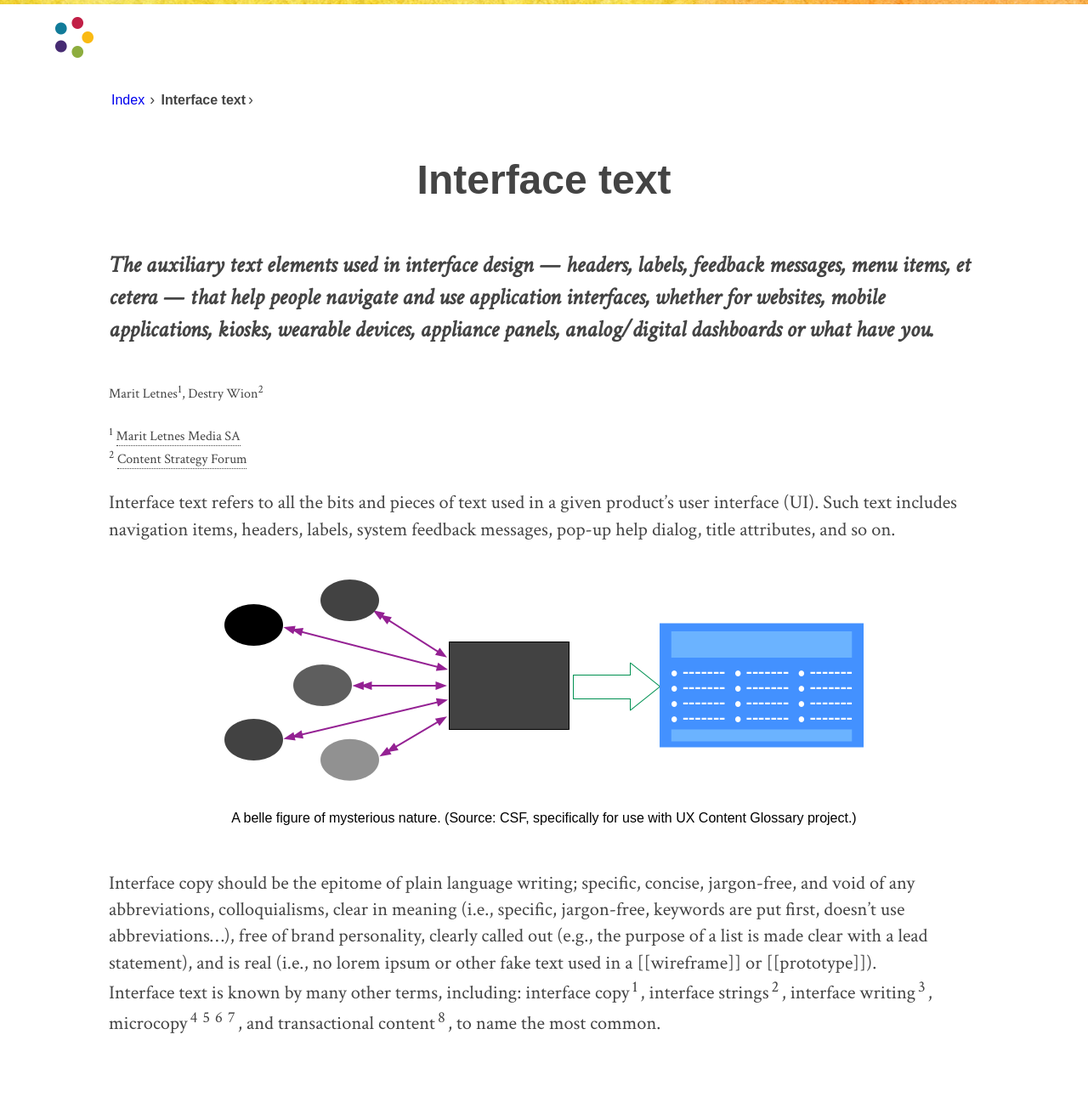
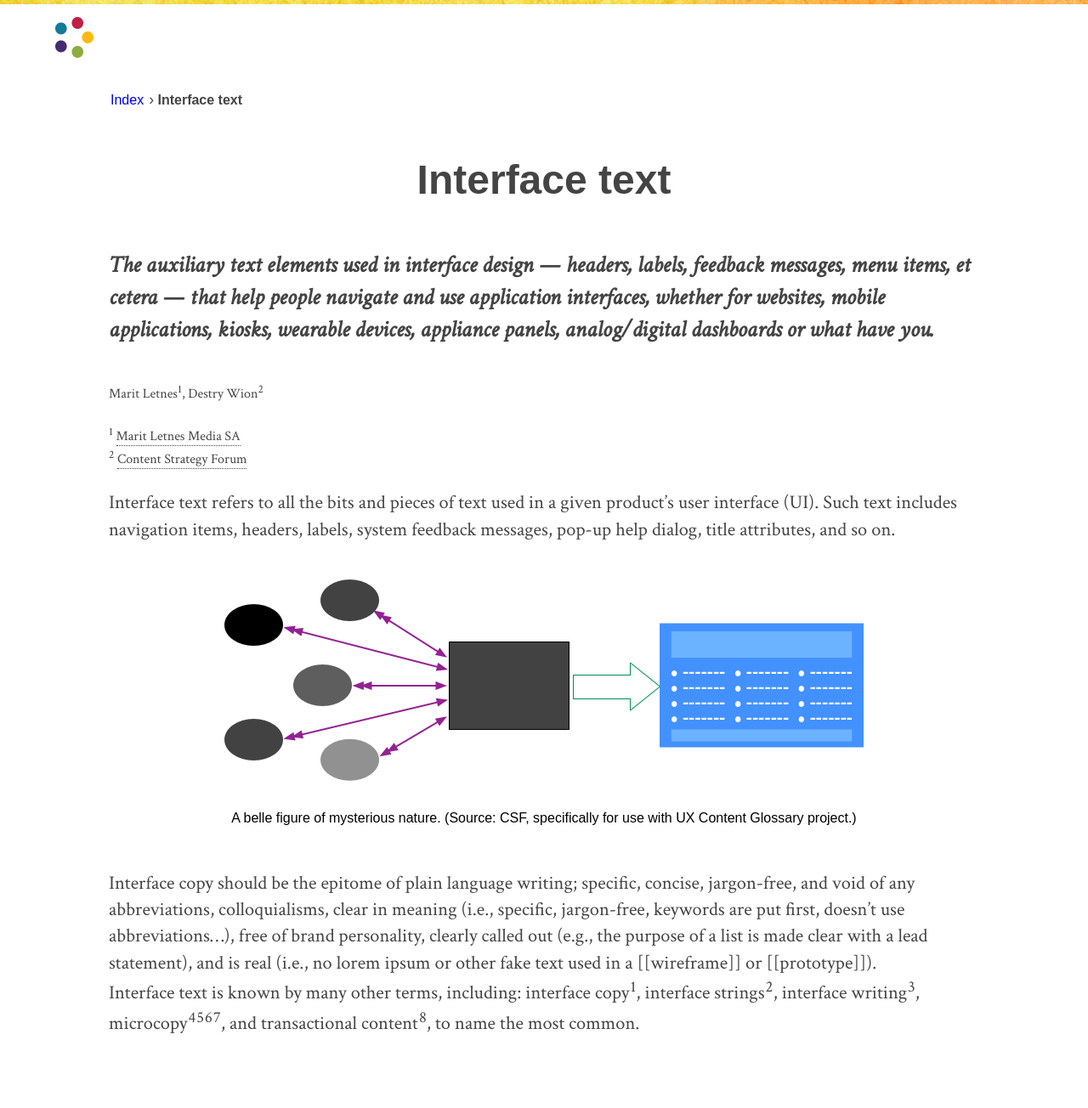
Before and after one commit to content-strategy-forum/csf-glossary, a Jekyll site: the page built from interface-text.md, in a window 1280 px wide. Shown: the top 1304 px of the page at 85% size. Built offline with Jekyll 4.4.1, drawn with Linux system fonts in a browser that asks for light colours; some web fonts are replaced.

Commit message:
bread trails

```diff
--- a/assets/main.css
+++ b/assets/main.css
@@ -92,13 +92,20 @@ nav a {
 .breadcrumb li:after {
 	font-size: 1.1rem;
 	content: "\203A";
-	margin-left: 3px;
-	margin-right: 3px;
+}
+
+.breadcrumb li:last-child:after {
+	content: "";
 }
 
 .breadcrumb a {
 	line-height: 1.5;
-	padding: 0 3px;
+	padding-left: 6px;
+	padding-right: 6px;
+}
+
+.breadcrumb a:first-child {
+	padding-left: 2px;
 }
 
 /* Summary and Contributors */
@@ -124,15 +131,16 @@ article sup a {
 article a { border-bottom: 1px dotted #444; }
 
 article sup a {
-	padding-left: 3px;
-	padding-right: 3px;
+	padding-left: 4px;
 	border-bottom: 0;
 }
+
+article sup a:first-child { padding-left: 1px; }
 
 article a:hover,
 article sup a:hover {
 	color: #000;
-	background-color: #ffe4b2;
+	background-color: #f2e8ab;
 }
 
 article a:hover { border-bottom-color: #fff; }
```
